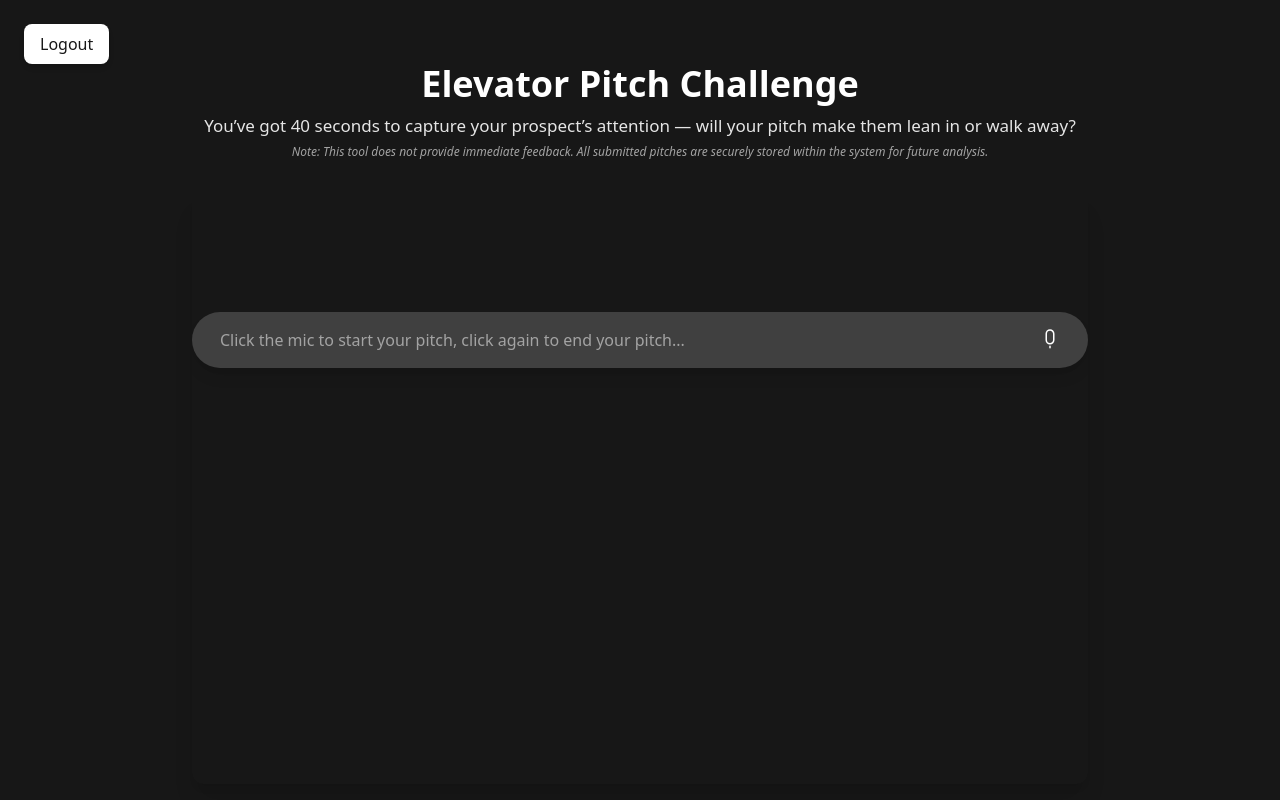
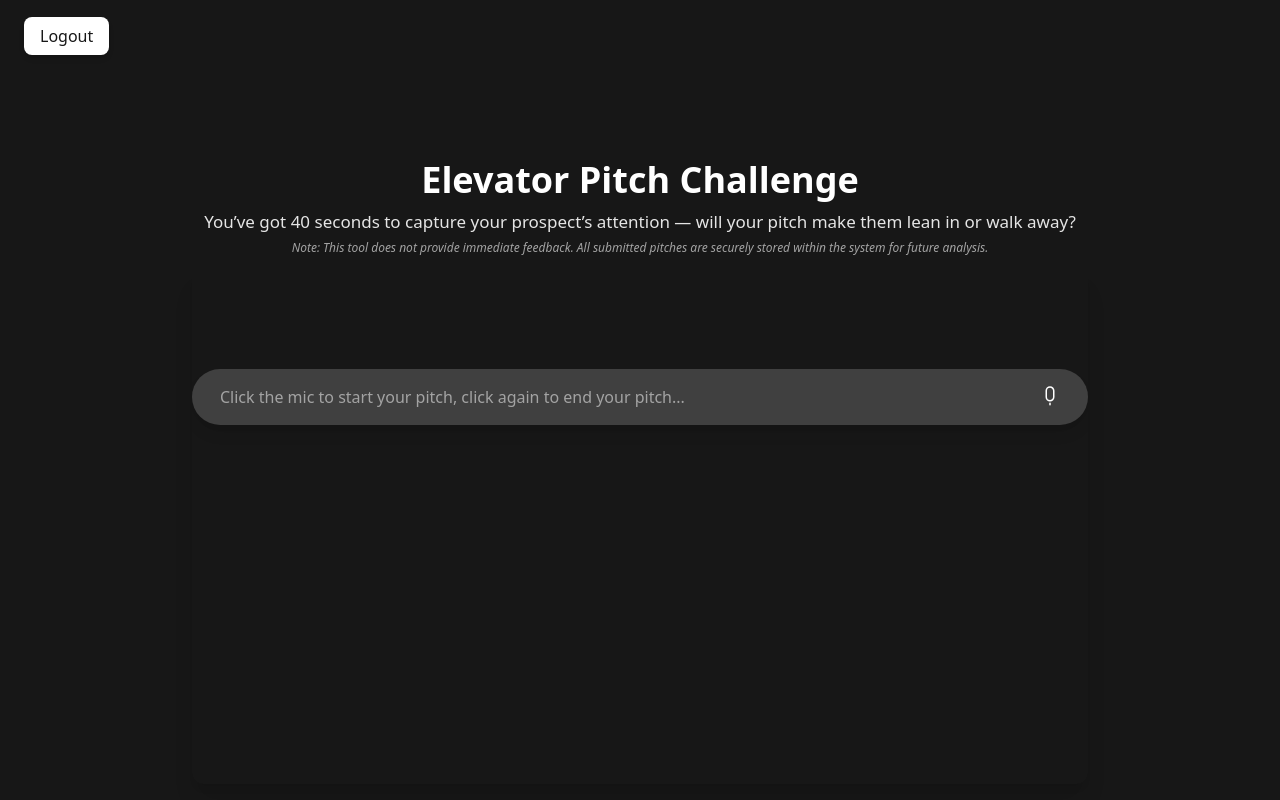
Before and after one commit to dylGray/ai-project, a Flask app: page /chat in a window 1280 px wide. Run offline with Flask 3, Linux system fonts and the light colour scheme; the visitor is signed in with stand-in values (Sample User, id 1); some libraries are stand-ins or nearby versions.

Commit message:
minor ui changes

```diff
--- a/app.py
+++ b/app.py
@@ -1,16 +1,9 @@
 from flask import Flask, request, jsonify, render_template, redirect, url_for, session, Response
-from model import (
-    build_system_prompt,
-    build_fallback_system_prompt,
-    get_completion_from_messages,
-    is_valid_pitch
-)
+from model import build_system_prompt, build_fallback_system_prompt, get_completion_from_messages, is_valid_pitch
 from firestore import save_submission, fetch_all_submissions
 from io import StringIO
 import os
 import csv
-
-# test
 
 app = Flask(__name__)
 app.secret_key = os.getenv("SECRET_KEY", "fallback_secret")
@@ -74,9 +67,8 @@ def chat():
     try:
         classification = is_valid_pitch(user_message)
 
-        # ─── CASE A: Not a pitch → Send to GPT with the fallback prompt ───
+        # CASE A: Not a pitch, send to GPT with the fallback prompt
         if not classification.get("is_pitch", False):
-            # Build a tiny chat history with our fallback system prompt
             fallback_messages = [
                 {"role": "system", "content": fallback_system_prompt},
                 {"role": "user",   "content": user_message}
@@ -85,15 +77,14 @@ def chat():
             # Call GPT so it can answer/engage and then remind them to pitch
             fallback_response = get_completion_from_messages(
                 messages=fallback_messages,
-                model="gpt-4",        # or "gpt-3.5-turbo", whichever you prefer
-                temperature=0.7,      # slightly higher temp for a friendlier tone
-                max_tokens=400        # enough room for chatty reply + reminder
+                model="gpt-4",
+                temperature=0.7,
+                max_tokens=400
             )
 
-            # Return whatever GPT generates
             return jsonify({"response": fallback_response})
 
-        # ─── CASE B: It's a pitch → Proceed with your normal evaluation flow ───
+        # CASE B: It's a pitch, proceed with your normal evaluation flow
         messages = [
             {"role": "system", "content": system_prompt},
             {"role": "user",   "content": user_message}
@@ -101,8 +92,8 @@ def chat():
 
         ai_feedback = get_completion_from_messages(
             messages=messages,
-            model="gpt-4",     # your evaluation model
-            temperature=0.4,   # keep it deterministic for grading
+            model="gpt-4",
+            temperature=0.4,
             max_tokens=500
         )
 
--- a/firestore.py
+++ b/firestore.py
@@ -72,9 +72,6 @@ def save_submission(email, pitch_text, feedback):
     # store in Firestore in a collection named after the domain
     db.collection(domain).add(entry)
 
-    print("FIREBASE SAVE SUCCESSFUL")
-    print(f"Submitted for: {email} | Domain: {domain}")
-
 def fetch_all_submissions():
     '''Grabs all submissions stored in Firestore DB.'''
 
--- a/static/chat.js
+++ b/static/chat.js
@@ -4,6 +4,7 @@ const chatContainer = document.getElementById('chat-container');
 const chatBox = document.getElementById('chat-box');
 const chatForm = document.getElementById('chat-form');
 const userInput = document.getElementById('user-input');
+const headText = document.getElementById('head-text-container');
 
 chatContainer.classList.remove('bg-neutral-800');
 
@@ -20,6 +21,8 @@ chatForm.addEventListener('submit', async (e) => {
         chatBox.classList.remove('hidden');
         chatForm.className = normalFormClasses;
         chatContainer.classList.add('bg-neutral-800');
+        headText.classList.remove('mt-20', 'md:mt-40');
+        headText.classList.add('mt-10', 'md:mt-20');
     }
 
     chatBox.innerHTML += `
@@ -61,12 +64,27 @@ chatForm.addEventListener('submit', async (e) => {
     const data = await response.json();
     const reply = data.response || `<span class="text-red-400">Error:</span> ${data.error}`;
 
-    chatBox.innerHTML += `
-      <div class="flex items-start space-x-2">
-        <img src="/static/images/tps-logo.webp" alt="AI Logo" class="w-5 h-5 mt-2 rounded shadow-md" />
-        <div class="bg-green-700 text-white px-4 py-2 rounded-lg max-w-xl">${reply}</div>
-      </div>
+    // Typewriter effect for AI response
+    const aiContainer = document.createElement('div');
+    aiContainer.className = "flex items-start space-x-2";
+    aiContainer.innerHTML = `
+      <img src="/static/images/tps-logo.webp" alt="AI Logo" class="w-5 h-5 mt-2 rounded shadow-md" />
+      <div class="bg-green-700 text-white px-4 py-2 rounded-lg max-w-xl typewriter-output"></div>
     `;
+    chatBox.appendChild(aiContainer);
+    chatBox.scrollTop = chatBox.scrollHeight;
+
+    const outputDiv = aiContainer.querySelector('.typewriter-output');
+    let i = 0;
+    function typeWriter() {
+      if (i < reply.length) {
+        outputDiv.innerHTML += reply[i] === '\n' ? '<br>' : reply[i];
+        i++;
+        chatBox.scrollTop = chatBox.scrollHeight;
+        setTimeout(typeWriter, 12); // Adjust speed as needed
+      }
+    }
+    typeWriter();
 
     chatBox.scrollTop = chatBox.scrollHeight;
 });
--- a/static/voice.js
+++ b/static/voice.js
@@ -1,4 +1,7 @@
 'use strict';
+
+// using the webkitSpeechRecognition API for voice input
+// this is a non-standard API, so it may not work in all browsers
 
 const micButton = document.getElementById("mic-button");
 
--- a/templates/index.html
+++ b/templates/index.html
@@ -10,7 +10,7 @@
 </head>
 <body class="bg-neutral-900 text-white h-screen flex flex-col items-center px-4">
 
-  <div class="hidden md:flex gap-3 absolute top-6 left-6">
+  <div class="gap-3 absolute top-6 left-6">
     <a href="/login"
       class="bg-white text-neutral-900 font-medium px-4 py-2 rounded-lg shadow-md hover:bg-neutral-200 transition duration-200">
       Logout
@@ -24,12 +24,12 @@
     {% endif %}
   </div>
 
-  <div class="mt-8 md:mt-16 max-w-4xl w-full text-center">
+  <div id="head-text-container" class="mt-20 md:mt-40 max-w-4xl w-full text-center">
     <h1 class="text-2xl md:text-4xl font-extrabold text-white animate-fade-in">Elevator Pitch Challenge</h1>
 
     <!-- Usage recommendation section -->
     <div class="mt-2">
-      <p class="block md:hidden text-sm text-neutral-300">
+      <p class="block md:hidden text-sm text-neutral-300 mb-3">
         For the best experience, please use this application on a laptop or desktop and ensure you have a clear microphone connected.
       </p>
     </div>
@@ -39,7 +39,7 @@
       <p style="font-size: 17px;" class="hidden md:block mt-3 text-sm text-neutral-200">
         You’ve got 40 seconds to capture your prospect’s attention — will your pitch make them lean in or walk away?
       </p>
-      <p class="hidden md:block mt-2 text-xs italic text-neutral-400">
+      <p class="hidden md:block mt-2 text-xs italic text-neutral-400 mb-3">
         Note: This tool does not provide immediate feedback. All submitted pitches are securely stored within the system for future analysis.
       </p>
     </div>
@@ -47,7 +47,7 @@
 
   <!-- CHAT CONTAINER -->
   <div id="chat-container"
-       class="relative flex flex-col flex-grow w-full max-w-4xl mt-6 md:mt-8 p-4 mb-4 bg-neutral-800 rounded-xl shadow-xl overflow-hidden">
+       class="relative flex flex-col flex-grow w-full max-w-4xl p-4 mb-4 rounded-xl shadow-xl overflow-hidden">
 
     <!-- CHAT BOX (hidden initially) -->
     <div id="chat-box"
```
Also changed, not shown: model.py (+14 -11 lines).
